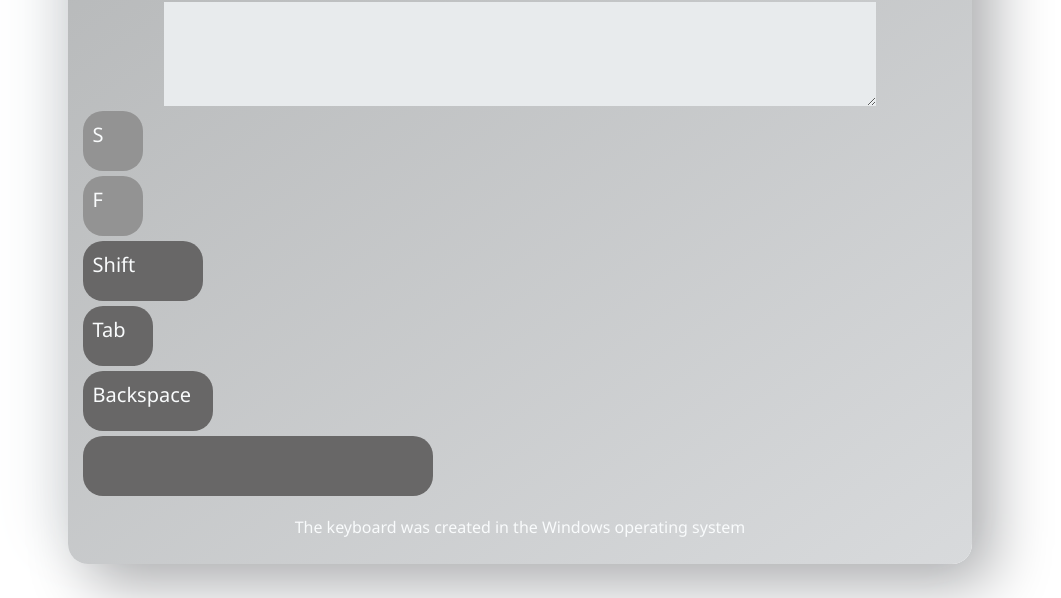
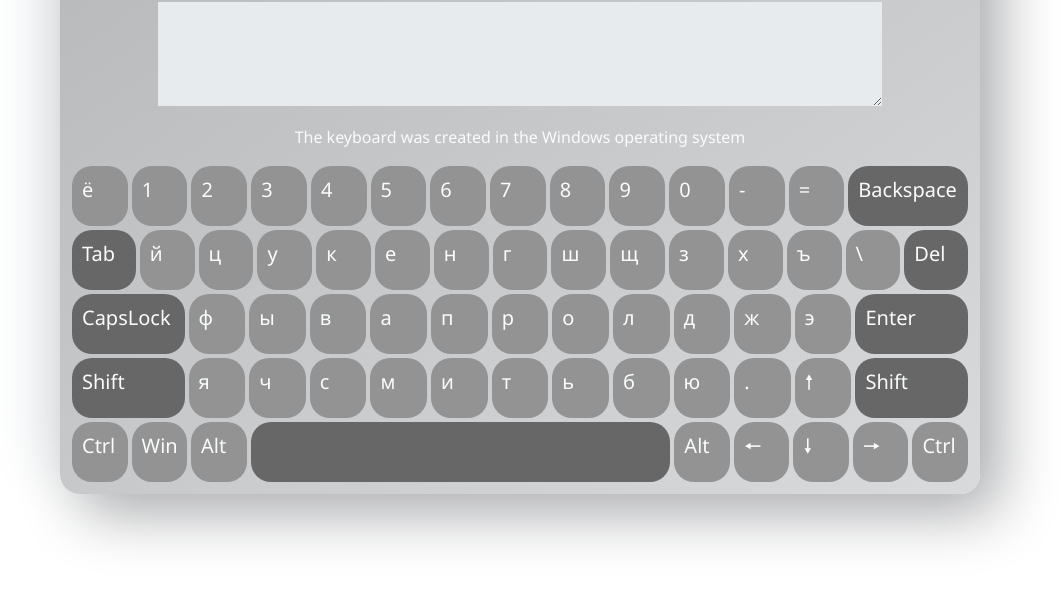
Before and after one commit to anastasiiafed/Virtual-Keyboard, a plain HTML site: page index.html in a window 1280 px wide. Shown: the part 202-800 px from the top of the page, without its empty margins (120-1181 px from the left). Drawn offline with Linux system fonts and the light colour scheme.

Commit message:
feat: add all keys

```diff
--- a/data-key.js
+++ b/data-key.js
@@ -363,7 +363,7 @@ let divFour = [
   },
   {
     id: "",
-    text: "&#129045;",
+    ruLowCase: "🠕",
   },
   {
     id: "",
@@ -394,15 +394,15 @@ let divFive = [
   },
   {
     id: "",
-    text: "&#129044;",
+    text: "🠔",
   },
   {
     id: "",
-    text: "&#129047;",
+    text: "🠗",
   },
   {
     id: "",
-    text: "&#129046;",
+    text: "🠖",
   },
   {
     id: "",
--- a/painter.js
+++ b/painter.js
@@ -14,27 +14,27 @@ h1.innerText = "RSS Virtual Keyboard";
 // const letter = document.createElement("div");
 // letter.className = "letter";
 // letter.innerText = "A";
-const key = createButton({
-  id: "",
-  ruLowCase: "S",
-  ruUpperCase: "S",
-  enLowCase: "S",
-  enUpperCase: "S",
-});
+// const key = createButton({
+//   id: "",
+//   ruLowCase: "S",
+//   ruUpperCase: "S",
+//   enLowCase: "S",
+//   enUpperCase: "S",
+// });
 
-const keyDouble = document.createElement("div");
-keyDouble.className = "key-double";
+// const keyDouble = document.createElement("div");
+// keyDouble.className = "key-double";
 
-const letterDouble = document.createElement("div");
-letterDouble.className = "letter-double";
-letterDouble.innerText = "Shift";
+// const letterDouble = document.createElement("div");
+// letterDouble.className = "letter-double";
+// letterDouble.innerText = "Shift";
 
-const keyTab = document.createElement("div");
-keyTab.className = "key-tab";
+// const keyTab = document.createElement("div");
+// keyTab.className = "key-tab";
 
-const letterTab = document.createElement("div");
-letterTab.className = "letter-tab";
-letterTab.innerText = "Tab";
+// const letterTab = document.createElement("div")
+// letterTab.className = "letter-tab";
+// letterTab.innerText = "Tab";
 
 const keyBackspace = document.createElement("div");
 keyBackspace.className = "key-backspace";
@@ -49,6 +49,23 @@ keySpace.className = "key-space";
 const letterSpace = document.createElement("div");
 letterSpace.className = "letter-space";
 
+///////Create div for keys////////////////////
+
+const divRowOne = document.createElement("div");
+divRowOne.className = "div-row-one";
+
+const divRowTwo = document.createElement("div");
+divRowTwo.className = "div-row-two";
+
+const divRowThree = document.createElement("div");
+divRowThree.className = "div-row-three";
+
+const divRowFour = document.createElement("div");
+divRowFour.className = "div-row-four";
+
+const divRowFive = document.createElement("div");
+divRowFive.className = "div-row-five";
+
 ///////////////////////////////////////////////////////////////////
 
 const p = document.createElement("p");
@@ -57,29 +74,14 @@ p.innerText = "The keyboard was created in the Windows operating system";
 document.querySelector("body").appendChild(divContainer);
 divContainer.appendChild(h1);
 divContainer.appendChild(textatea);
-divContainer.appendChild(key);
-divContainer.appendChild(
-  createButton({
-    id: "",
-    ruLowCase: "F",
-    ruUpperCase: "F",
-    enLowCase: "F",
-    enUpperCase: "F",
-  })
-);
-divContainer.appendChild(keyDouble);
-keyDouble.appendChild(letterDouble);
-
-divContainer.appendChild(keyTab);
-keyTab.appendChild(letterTab);
-
-divContainer.appendChild(keyBackspace);
-keyBackspace.appendChild(letterBackspace);
-
-divContainer.appendChild(keySpace);
-keySpace.appendChild(letterSpace);
 
 document.querySelector(".container").appendChild(p);
+
+divContainer.appendChild(divRowOne);
+divContainer.appendChild(divRowTwo);
+divContainer.appendChild(divRowThree);
+divContainer.appendChild(divRowFour);
+divContainer.appendChild(divRowFive);
 
 ////////////////////////////////////////////////////////////////
 /* {
@@ -90,15 +92,60 @@ document.querySelector(".container").appendChild(p);
     enUpperCase: "",
 
 }*/
-function createButton(obj) {
+function createButton(classes, text, data) {
   const key = document.createElement("div");
-  key.className = "key";
-
+  key.className = classes;
   const letter = document.createElement("div");
   letter.className = "letter";
-  letter.innerText = obj.ruLowCase;
+  letter.innerText = text;
   key.appendChild(letter);
-  key.setAttribute("data", JSON.stringify(obj));
+  key.setAttribute("data", JSON.stringify(data));
   return key;
 }
-console.log(divOne);
+
+divOne.forEach((obj) => {
+  if (obj.text && obj.text == "Backspace") {
+    const btn = createButton("key-backspace", obj.text, obj);
+    divRowOne.appendChild(btn);
+  } else {
+    const btn = createButton("key", obj.ruLowCase, obj);
+    divRowOne.appendChild(btn);
+  }
+});
+
+divTwo.forEach((obj) => {
+  if (obj.text && (obj.text == "Tab" || obj.text == "Del")) {
+    const btn = createButton("key-tab", obj.text, obj);
+    divRowTwo.appendChild(btn);
+  } else {
+    const btn = createButton("key", obj.ruLowCase, obj);
+    divRowTwo.appendChild(btn);
+  }
+});
+divThree.forEach((obj) => {
+  if (obj.text && (obj.text == "CapsLock" || obj.text == "Enter")) {
+    const btn = createButton("key-double", obj.text, obj);
+    divRowThree.appendChild(btn);
+  } else {
+    const btn = createButton("key", obj.ruLowCase, obj);
+    divRowThree.appendChild(btn);
+  }
+});
+divFour.forEach((obj) => {
+  if (obj.text && obj.text == "Shift") {
+    const btn = createButton("key-double", obj.text, obj);
+    divRowFour.appendChild(btn);
+  } else {
+    const btn = createButton("key", obj.ruLowCase, obj);
+    divRowFour.appendChild(btn);
+  }
+});
+divFive.forEach((obj) => {
+  if (obj.text && obj.text == "Space") {
+    const btn = createButton("key-space", "", obj);
+    divRowFive.appendChild(btn);
+  } else {
+    const btn = createButton("key", obj.text, obj);
+    divRowFive.appendChild(btn);
+  }
+});
--- a/style.css
+++ b/style.css
@@ -1,6 +1,6 @@
 .container {
   margin: auto;
-  width: 70%;
+  width: 900px;
   margin-top: 100px;
   border-radius: 20px;
   background: linear-gradient(145deg, #b6b8b9, #d8dadc);
@@ -35,12 +35,12 @@ h1 {
 
   padding-top: 10px;
   padding-left: 10px;
-  margin: 5px;
+  margin: 2px;
 }
 .key:hover,
 .key-double:hover {
   background: #3b3b3b;
-  transition: 0.5s;
+  transition: 0.3s;
 }
 .letter,
 .letter-double,
@@ -60,7 +60,7 @@ h1 {
   background: #686767;
   padding-top: 10px;
   padding-left: 10px;
-  margin: 5px;
+  margin: 2px;
 }
 
 .key-tab {
@@ -70,7 +70,7 @@ h1 {
   background: #686767;
   padding-top: 10px;
   padding-left: 10px;
-  margin: 5px;
+  margin: 2px;
 }
 .key-backspace {
   width: 120px;
@@ -79,17 +79,17 @@ h1 {
   background: #686767;
   padding-top: 10px;
   padding-left: 10px;
-  margin: 5px;
+  margin: 2px;
 }
 
 .key-space {
-  width: 340px;
+  width: 450px;
   height: 50px;
   border-radius: 20px;
   background: #686767;
   padding-top: 10px;
   padding-left: 10px;
-  margin: 5px;
+  margin: 2px;
 }
 
 p {
@@ -98,3 +98,13 @@ p {
   margin-top: 20px;
   text-align: center;
 }
+
+.div-row-one,
+.div-row-two,
+.div-row-three,
+.div-row-four,
+.div-row-five {
+  display: flex;
+  justify-content: space-around;
+  width: 100%;
+}
```
